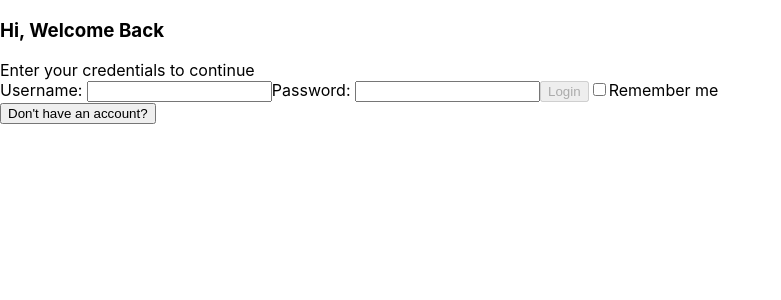
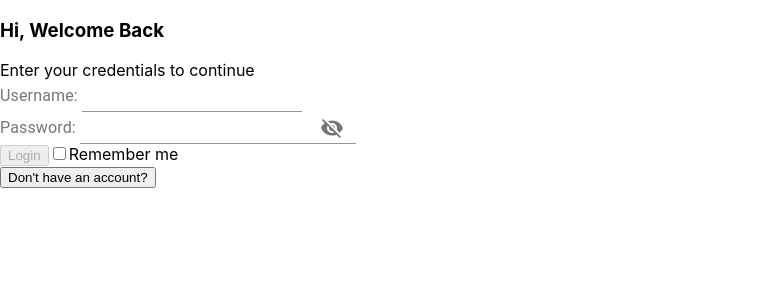
Before and after one commit to NelipeFunes/NGCashTest, a React (Create React App) app in the folder frontend/: page / in a window 1280 px wide. Shown: the top 300 px of the page, without its empty margins (0-781 px from the left). Built offline with nearby package versions, Linux system fonts and the light colour scheme.

Commit message:
feat: Password shown and not shown

```diff
--- a/frontend/package.json
+++ b/frontend/package.json
@@ -5,6 +5,8 @@
   "dependencies": {
     "@emotion/react": "^11.10.5",
     "@emotion/styled": "^11.10.5",
+    "@material-ui/core": "^4.12.4",
+    "@material-ui/icons": "^4.11.3",
     "@mui/material": "^5.10.14",
     "@testing-library/jest-dom": "^5.16.5",
     "@testing-library/react": "^13.4.0",
--- a/frontend/src/pages/Login.page.tsx
+++ b/frontend/src/pages/Login.page.tsx
@@ -1,4 +1,10 @@
-import { useEffect, useState } from "react";
+import React, { useEffect, useState } from "react";
+import IconButton from "@material-ui/core/IconButton";
+import InputLabel from "@material-ui/core/InputLabel";
+import Visibility from "@material-ui/icons/Visibility";
+import InputAdornment from "@material-ui/core/InputAdornment";
+import VisibilityOff from "@material-ui/icons/VisibilityOff";
+import Input from "@material-ui/core/Input";
 import { useNavigate } from "react-router-dom";
 import { userApi } from "../services";
 import "./Login.page.css"
@@ -10,6 +16,7 @@ export default function LoginPage() {
   const [username, setUser] = useState('');
   const [password, setPass] = useState('');
   const [btnState, setBtnState] = useState(true);
+  const [passwordShown, setPasswordShown] = useState(false);
   const [rememberBtn, setRememberBtn] = useState(false)
 
 
@@ -79,10 +86,27 @@ export default function LoginPage() {
           <span>Enter your credentials to continue</span>
         </div>
         <div>
-          <span>Username: </span>
-          <input type="text" value={username} onChange={({ target }) => setUser(target.value)} />
-          <span>Password: </span>
-          <input type="password" value={password}  onChange={({ target }) => setPass(target.value)}/>
+          <InputLabel>
+            <span>Username: </span>
+            <Input type="text" value={username} onChange={({ target }) => setUser(target.value)} />
+          </InputLabel>
+          <InputLabel>
+            <span>Password: </span>
+            <Input
+              type={passwordShown ? "text" : "password"}
+              onChange={({ target }: any) => setPass(target.value)}
+              value= { password }
+              endAdornment={
+              <InputAdornment position="end">
+                <IconButton
+                  onClick={() => setPasswordShown(!passwordShown)}
+                >
+                  {passwordShown ? <Visibility /> : <VisibilityOff />}
+                </IconButton>
+              </InputAdornment>
+              }
+            />
+          </InputLabel>
           <button type="button" disabled={btnState} onClick={() => logIn()}>Login</button>
           <label>
             <input type="checkbox" id="rememberBtn" checked={rememberBtn} onChange={ ({ target }) => setRememberBtn(target.checked) }/>
```
Also changed, not shown: 1 other file (tests, documents, lock files or other folders).
